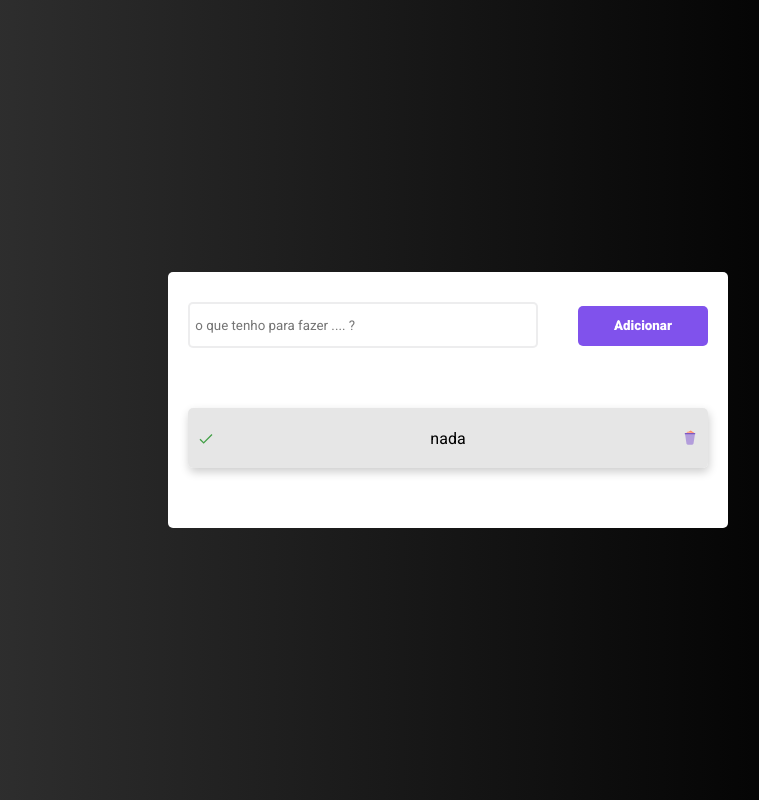
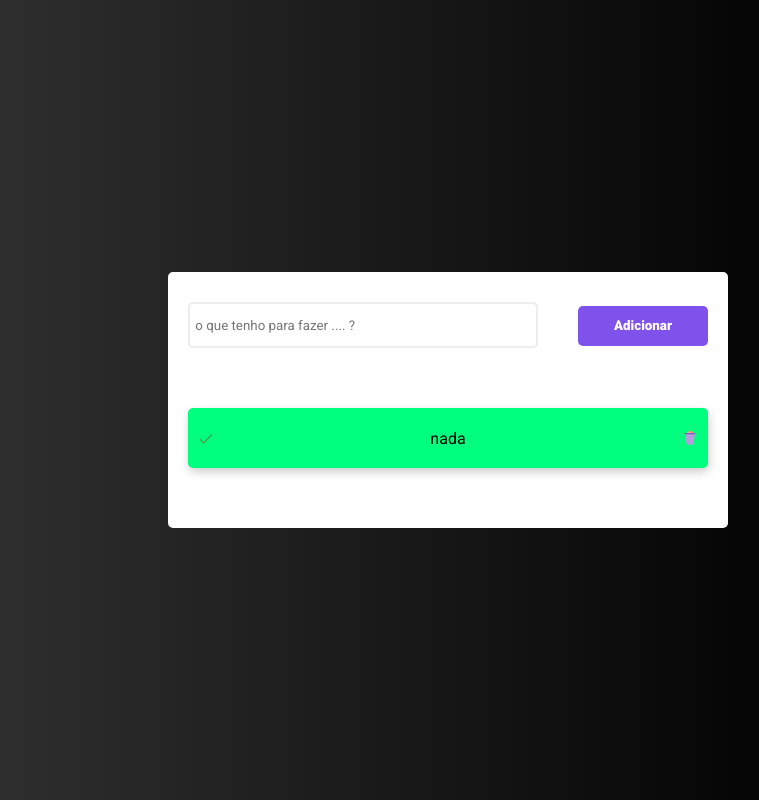
Before and after one commit to danilobrayann/ListaDeTarefas, a React (Vite) app: page / in a window 1280 px wide. Shown: the whole page, without its empty margins (192-951 px from the left). Built offline with nearby package versions, Linux system fonts and the light colour scheme.

Commit message:
feat: Props no React

```diff
--- a/src/page/index.jsx
+++ b/src/page/index.jsx
@@ -5,7 +5,7 @@ import { Container, TodoList, Input, Button, ListemItem } from "./styles";
 
 function Home() {
 
-    const [List, setListe] = useState([{ id: uuidv4(), task: "nada" }]);
+    const [List, setListe] = useState([{ id: uuidv4(), task: "nada" , finished: true}]);
     const [task, setTask] = useState("");
 
     function IpuntMudou(event) {
@@ -13,7 +13,7 @@ function Home() {
     }
 
     function CliqueiNoBotao() {
-        setListe([...List, { id: uuidv4(), task }])
+        setListe([...List, { id: uuidv4(), task, finished: false }])
     }
 
     return (
@@ -23,7 +23,7 @@ function Home() {
                     <Input type="text" onChange={IpuntMudou} placeholder=" o que tenho para fazer .... ?" />
                     <Button onClick={CliqueiNoBotao} >Adicionar</Button>
                     <ul>
-                        {List.map(Intems => (<ListemItem> <FcCheckmark /> <li key={Intems.id}>{Intems.task}</li> <FcFullTrash /> </ListemItem>))}
+                        {List.map(Intems => (<ListemItem isFinished={Intems.finished}> <FcCheckmark /> <li key={Intems.id}>{Intems.task}</li> <FcFullTrash /> </ListemItem>))}
                     </ul>
                 </TodoList>
             </Container>
--- a/src/page/styles.js
+++ b/src/page/styles.js
@@ -40,7 +40,7 @@ width: 130px;
 `
 
 export const ListemItem = styled.div`
-background: #e4e4e4e4;
+background: ${props => props.isFinished ? '#00FF7F' :'#FF6347'};
 box-shadow: 1px 4px 10px rgba(0,0,0, 0.2);
 border-radius: 5px;
 height: 60px;
```
